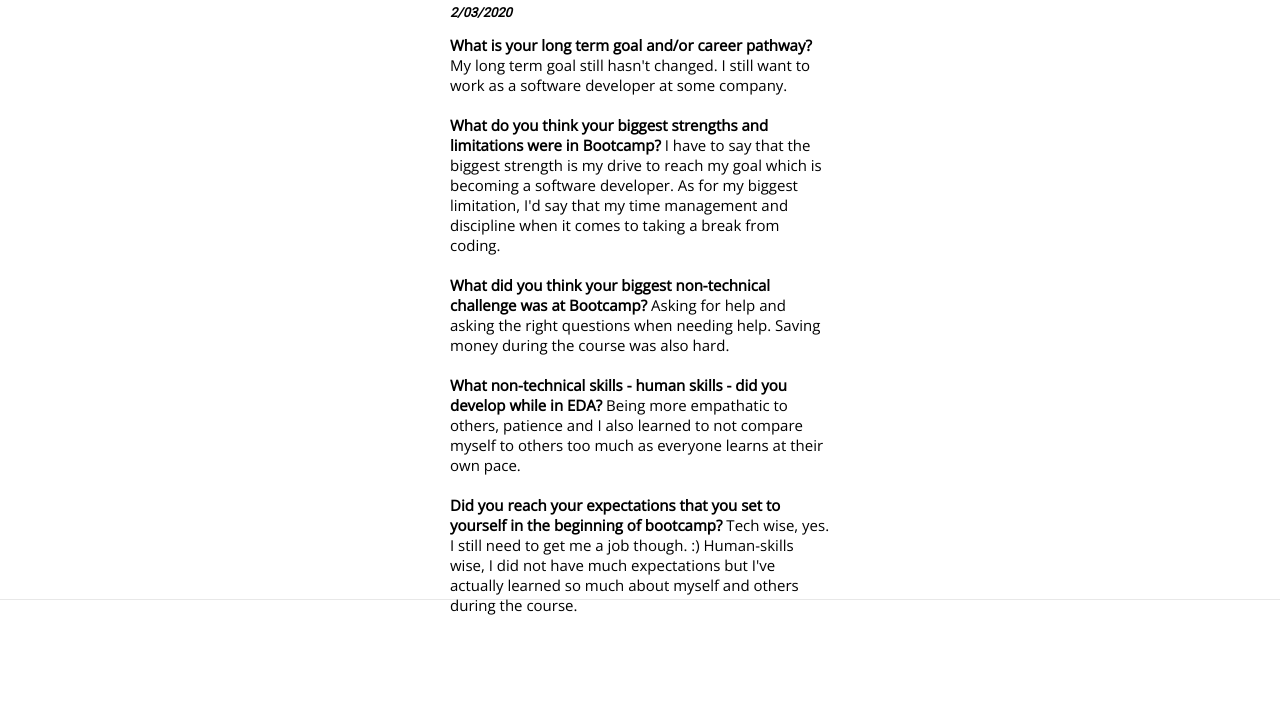
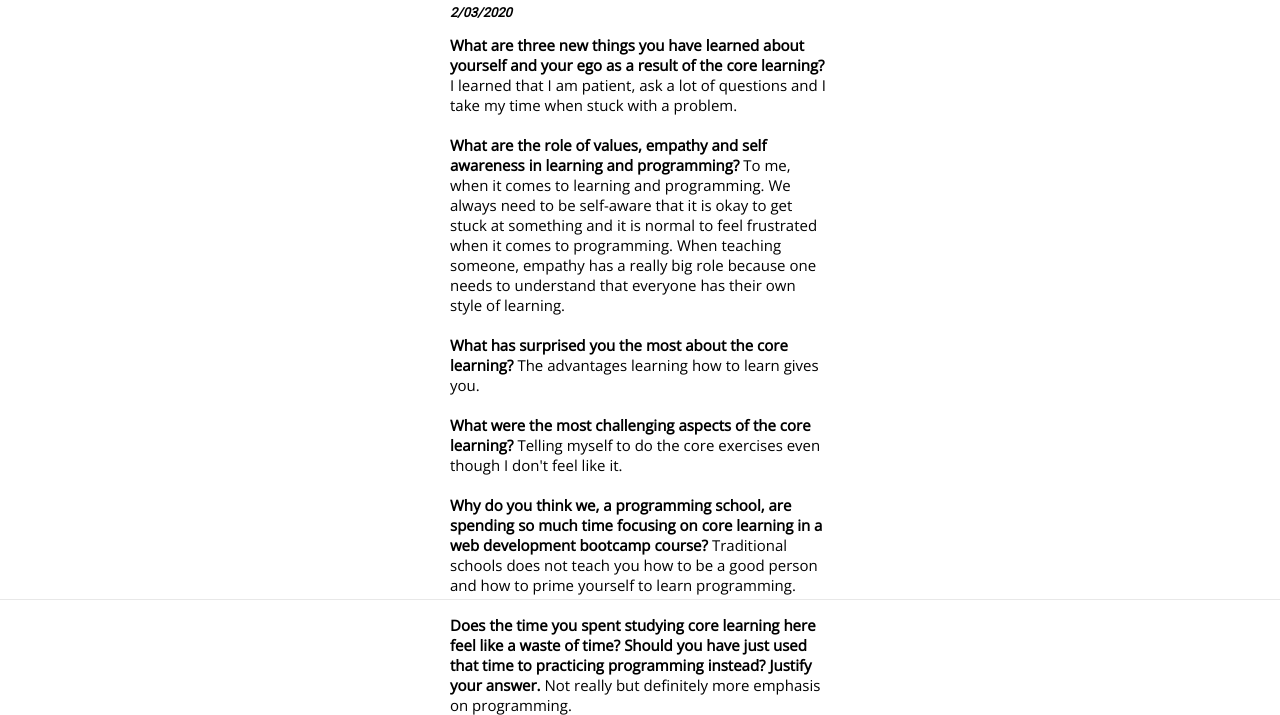
Before and after one commit to ricjohn-acosta/ricjohn-acosta.github.io, a website: page sprint5-cultural.html in a window 1280 px wide. Shown: the part 167-882 px from the top of the page. Before the commit the page ends 800 px from the top, so only its background shows below. Drawn offline with nearby package versions, Linux system fonts and the light colour scheme.

Commit message:
finish blog

```diff
--- a/sprint5-cultural.html
+++ b/sprint5-cultural.html
@@ -39,22 +39,22 @@
         </h2>
         <!-- EDIT ME -->
         <p class="blog-content">
-            <b>What is your long term goal and/or career pathway?</b> My long term goal still hasn't changed. I still want to work as a software developer at some company.
+            <b>What are three new things you have learned about yourself and your ego as a result of the core learning?</b> I learned that I am patient, ask a lot of questions and I take my time when stuck with a problem.
             <br>
             <br>
-            <b>What do you think your biggest strengths and limitations were in Bootcamp?</b> I have to say that the biggest strength is my drive to reach my goal which is becoming a software developer.
-            As for my biggest limitation, I'd say that my time management and discipline when it comes to taking a break from coding.
+            <b>What are the role of values, empathy and self awareness in learning and programming?</b> To me, when it comes to learning and programming. We always need to be self-aware that it is okay to get stuck at something and it is normal to feel frustrated when it comes to programming. When teaching someone, empathy has a really big role because one needs to understand that everyone has their own style of learning.
             <br>
             <br>
-            <b>What did you think your biggest non-technical challenge was at Bootcamp?</b> Asking for help and asking the right questions when needing help. Saving money during the course was also hard.
+            <b>What has surprised you the most about the core learning?</b> The advantages learning how to learn gives you.
             <br>
             <br>
-            <b>What non-technical skills - human skills - did you develop while in EDA?</b> Being more empathatic to others, patience and I also learned to not compare myself to others too much as everyone learns at their own pace.
+            <b>What were the most challenging aspects of the core learning?</b> Telling myself to do the core exercises even though I don't feel like it.
             <br>
             <br>
-            <b>Did you reach your expectations that you set to yourself in the beginning of bootcamp?</b> Tech wise, yes. I still need to get me a job though. :) Human-skills wise, I did not have much expectations
-            but I've actually learned so much about myself and others during the course.
-
+            <b>Why do you think we, a programming school, are spending so much time focusing on core learning in a web development bootcamp course?</b> Traditional schools does not teach you how to be a good person and how to prime yourself to learn programming.
+            <br>
+            <br>
+            <b>Does the time you spent studying core learning here feel like a waste of time? Should you have just used that time to practicing programming instead? Justify your answer.</b> Not really but definitely more emphasis on programming.
 
 
         </p>
```
